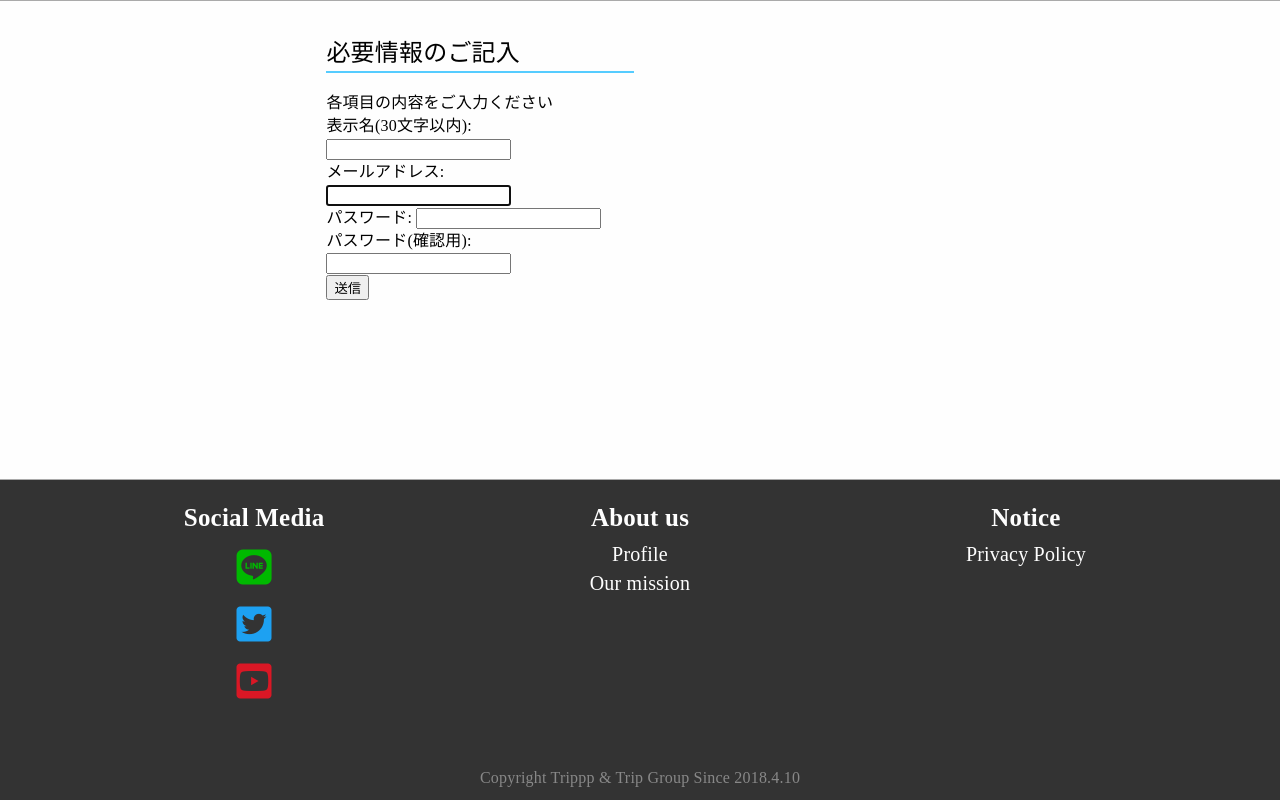
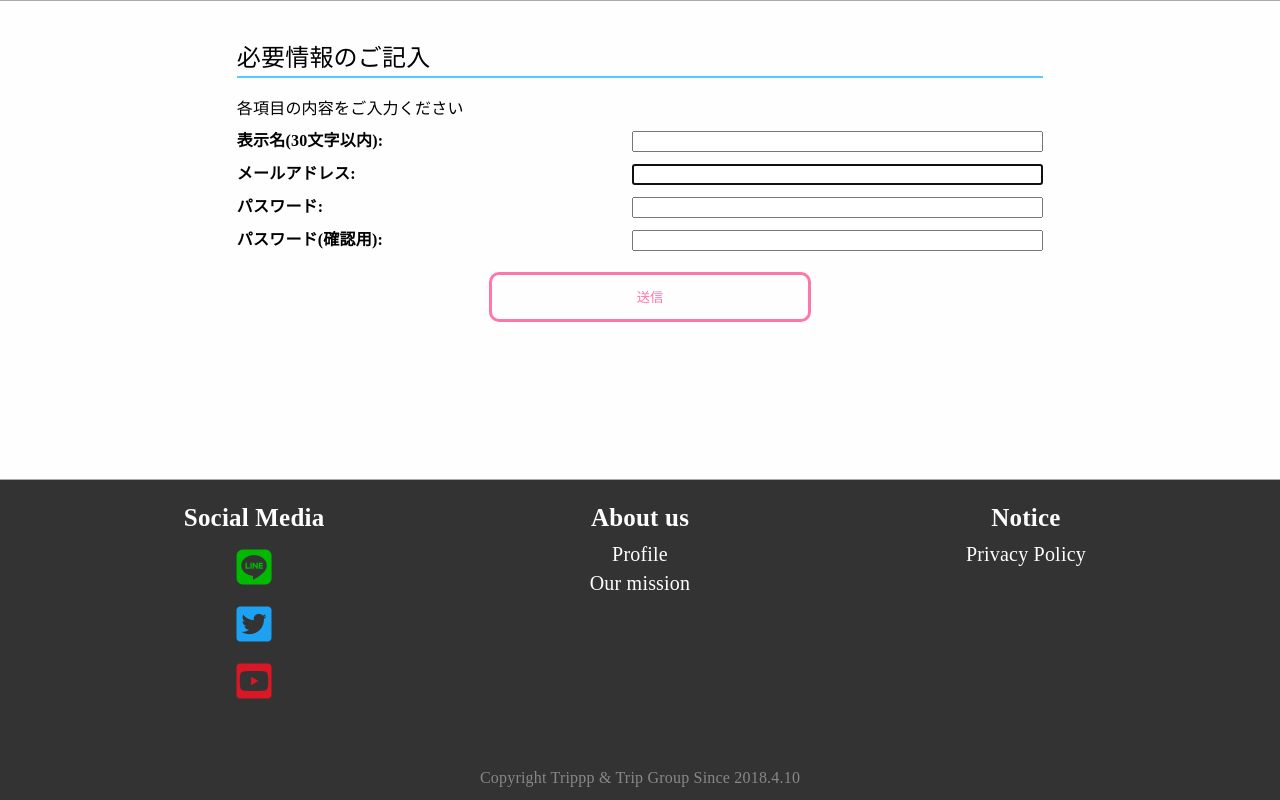
Before and after one commit to Nullpoir/trippp, a Django app: page /account/user_create/ in a window 1280 px wide. Shown: the part 60-860 px from the top of the page. Run offline with Django 3.2, Linux system fonts and the light colour scheme; some libraries are stand-ins or nearby versions.

Commit message:
Major Change

```diff
--- a/static/css/user.css
+++ /dev/null
@@ -1,16 +0,0 @@
-.root__content{
-  padding:10px 25%;
-  width:50%;
-  flex:1;
-}
-.content{
-  color:#010101;
-  width:48%;
-  padding:1%;
-
-  background-color: #fefefe;
-}
-
-.form_wrap{
-  width:100%;
-}
--- /dev/null
+++ b/static/css/user_create.css
@@ -0,0 +1,69 @@
+.root__content{
+}
+.content{
+  color:#010101;
+  width:70%;
+  margin: 0 auto;
+  background-color: #fefefe;
+}
+
+.form_wrap{
+  width:100%;
+}
+
+.form{
+  width:100%;
+  display: flex;
+  flex-wrap: wrap;
+  align-items: center;
+  justify-content: space-between;
+  margin-top: 10px;
+}
+
+.form__label{
+  width:20%;
+  font-weight: bold;
+  font-size: 1.6rem;
+}
+.short-form{
+  width:50%;
+}
+
+.form__buttom{
+  width: 100%;
+  margin: 10px;
+  display: flex;
+  justify-content: center;
+}
+
+.form__buttons{
+  width:40%;
+  margin-top: 10px;
+  height:50px;
+  border-radius: 10px;
+  background:none;
+}
+.buttons__red{
+  border: solid 3px #ff77aa;
+  color:#ff77aa;
+}
+
+.buttons__blue{
+  border: solid 3px #55ccff;
+  color:#55ccff;
+}
+
+.buttons__green{
+  border: solid 3px #11dd55;
+  color:#11dd55;
+}
+.error{
+  color:red;
+}
+
+@media(max-width:900px){
+
+  .form__buttons{
+    width: 100%;
+  }
+}
--- a/templates/account/user_create.html
+++ b/templates/account/user_create.html
@@ -1,9 +1,10 @@
 {% extends "base.html" %}
 {% load static %}
+{% load widget_tweaks %}
 
 {% block header %}
 <title>Trippp -ユーザー登録-</title>
-<link rel="stylesheet" type="text/css" href="{% static 'css/user.css' %}">
+<link rel="stylesheet" type="text/css" href="{% static 'css/user_create.css' %}">
 {% endblock %}
 
 {% block content %}
@@ -13,12 +14,16 @@
       {{ form.non_field_errors }}
       {% for field in form %}
       <div class="form">
-          <label for="{{ field.id_for_label }}">{{ field.label_tag }}</label>
-          {{ field }}
-          {{ field.errors }}
+          <label class="form__label">{{ field.label_tag }}</label>
+          {{ field | add_class:"short-form"}}
+      </div>
+      <div class="error">
+        {{ field.errors }}
       </div>
       {% endfor %}
       {% csrf_token %}
-      <button type="submit" class="btn btn-primary btn-lg">送信</button>
+      <div class="form__buttom">
+        <button type="submit" class="form__buttons buttons__red">送信</button>
+      </div>
   </form>
 {% endblock %}
```
Also changed, not shown: static/css/tabilog_list.css (+18 -1 lines), tabilog/forms.py (+7 -1 lines), tabilog/models.py (+14 -0 lines), tabilog/views.py (+36 -9 lines), templates/tabilog/postform.html (+9 -2 lines), templates/tabilog/postform_confirm.html (+8 -2 lines), templates/tabilog/tabilog_list.html (+9 -1 lines), account/migrations/0001_initial.py, article/migrations/0001_initial.py, db.sqlite3, tabilog/migrations/0001_initial.py, tabilog/migrations/0002_auto_20181016_0032.py (added).
